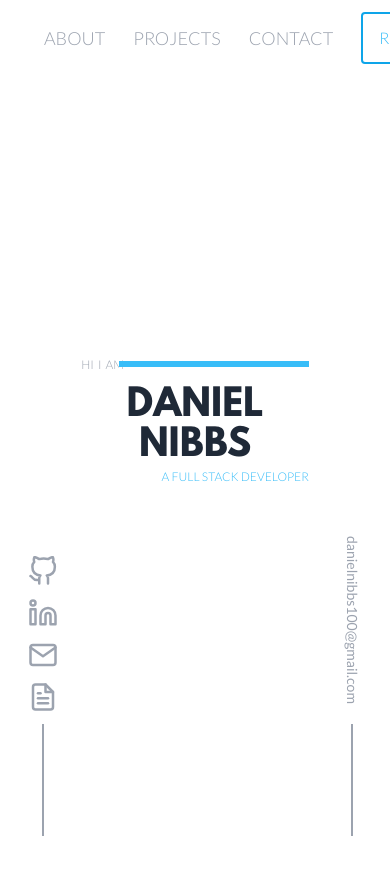
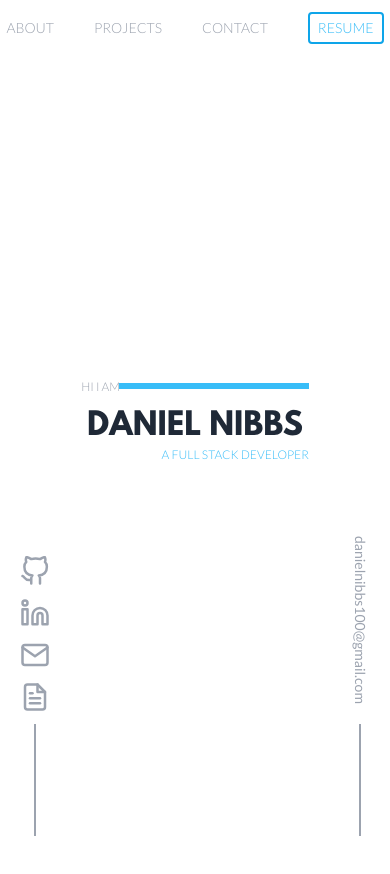
Before and after one commit to Jeff-Nibbs/new-portfolio, a React (Vite) app: page / in a window 390 px wide. Shown: the top 874 px of the page. Built offline with nearby package versions, Linux system fonts and the light colour scheme.

Commit message:
make hero section responsive

```diff
--- a/src/view/Hero.jsx
+++ b/src/view/Hero.jsx
@@ -28,13 +28,13 @@
       <LeftSideBar />
       <RightSideBar />
       <div className='relative text-center lg:w-auto w-7/12'>
-        <div className='flex gap-1 md:gap-2 lg:gap-3 text-left text-xs md:text-lg lg:text-xl lg:pl-3 text-gray-400 font-light font-lato'>
+        <div className='flex gap-0.5 md:gap-2 lg:gap-3 text-left text-xs md:text-lg lg:text-xl lg:pl-3 text-gray-400 font-light font-lato'>
           <div className='hero-text1 invisible'>HI</div>
           <div className='hero-text2 invisible'>I</div>
           <div className='hero-text3 invisible'>AM</div>
         </div>
         <div className='line h-1.5 w-0 bg-sky-400 absolute top-1 right-0 md:top-2.5 lg:top-3.5'></div>
-        <h1 className='title invisible text-4xl md:text-6xl lg:text-9xl pt-3.5 font-bold text-gray-800 font-LeagueSpartan'>DANIEL NIBBS</h1>
+        <h1 className='title invisible text-3xl md:text-6xl lg:text-9xl pt-3.5 font-bold text-gray-800 font-LeagueSpartan'>DANIEL NIBBS</h1>
         <div className='hero-text4 invisible text-right font-light text-xs md:text-lg lg:text-2xl leading-5 text-sky-400 font-lato'>
           A FULL STACK DEVELOPER
         </div>
--- a/src/view/LeftSideBar.jsx
+++ b/src/view/LeftSideBar.jsx
@@ -38,7 +38,7 @@
   }, [])
 
   return (
-    <div ref={leftSidebar} className='flex flex-col justify-center items-center gap-3 lg:gap-5 fixed bottom-2 left-7 lg:left-14 z-10'>
+    <div ref={leftSidebar} className='flex flex-col justify-center items-center gap-3 lg:gap-5 fixed bottom-2 left-5 lg:left-14 z-10'>
       <a href='https://github.com/Jeff-Nibbs' target='_blank' rel='noopener noreferrer'>
         <FiGithub className='translate-y-0 side-link1 invisible text-gray-400 text-3xl lg:text-4xl cursor-pointer hover:text-sky-400' />
       </a>
--- a/src/view/Nav.jsx
+++ b/src/view/Nav.jsx
@@ -22,25 +22,25 @@
   }, [])
 
   return (
-    <nav ref={nav} className='flex justify-center items-center fixed min-w-full py-3 px-4 z-10'>
-      <a href='#' className='mr-auto ml-7'>
-        <img src={logo} alt='logo' className='logo w-16 ' />
+    <nav ref={nav} className='flex p-auto justify-center items-center fixed min-w-full py-3 md:px-4 z-10'>
+      <a href='#' className='mr-auto ml-7 hidden md:block '>
+        <img src={logo} alt='logo' className='logo w-5 md:w-16 ' />
       </a>
-      <div className='flex items-center gap-7 mr-7 font-lato font-light'>
-        <a href='https://danielnibbs.com/' className='invisible link nav1 text-lg cursor-pointer text-gray-400'>
+      <div className='flex justify-center items-center gap-10 md:gap-7 md:mr-7 font-lato font-light'>
+        <a href='https://danielnibbs.com/' className='invisible link nav1 text-sm md:text-lg cursor-pointer text-gray-400'>
           ABOUT
         </a>
-        <a href='https://danielnibbs.com/' className='invisible link nav2 text-lg cursor-pointer text-gray-400'>
+        <a href='https://danielnibbs.com/' className='invisible link nav2 text-sm md:text-lg cursor-pointer text-gray-400'>
           PROJECTS
         </a>
-        <a href='https://danielnibbs.com/' className='invisible link nav3 text-lg cursor-pointer text-gray-400'>
+        <a href='https://danielnibbs.com/' className='invisible link nav3 text-sm md:text-lg cursor-pointer text-gray-400'>
           CONTACT
         </a>
         <a
           href={cv}
           target='_blank'
           rel='noopener noreferrer'
-          className='invisible nav4 flex justify-center item-center border-2 rounded py-3 px-4 cursor-pointer text-sky-400 border-sky-500 hover:text-gray-50 hover:bg-sky-400'
+          className='invisible nav4 flex justify-center item-center border-2 rounded py-1 px-2 text-sm md:py-3 md:px-4 cursor-pointer text-sky-400 border-sky-500 hover:text-gray-50 hover:bg-sky-400'
         >
           RESUME
         </a>
--- a/src/view/RightSideBar.jsx
+++ b/src/view/RightSideBar.jsx
@@ -33,7 +33,7 @@
     writingMode: 'vertical-rl',
   }
   return (
-    <div ref={rightSideBar} className='flex flex-col justify-center items-center gap-5 fixed bottom-2 right-7 lg:right-14 z-10'>
+    <div ref={rightSideBar} className='flex flex-col justify-center items-center gap-5 fixed bottom-2 right-5 lg:right-14 z-10'>
       <a
         href='mailto:danielnibbs100@gmail.com'
         style={textRotation}
```
